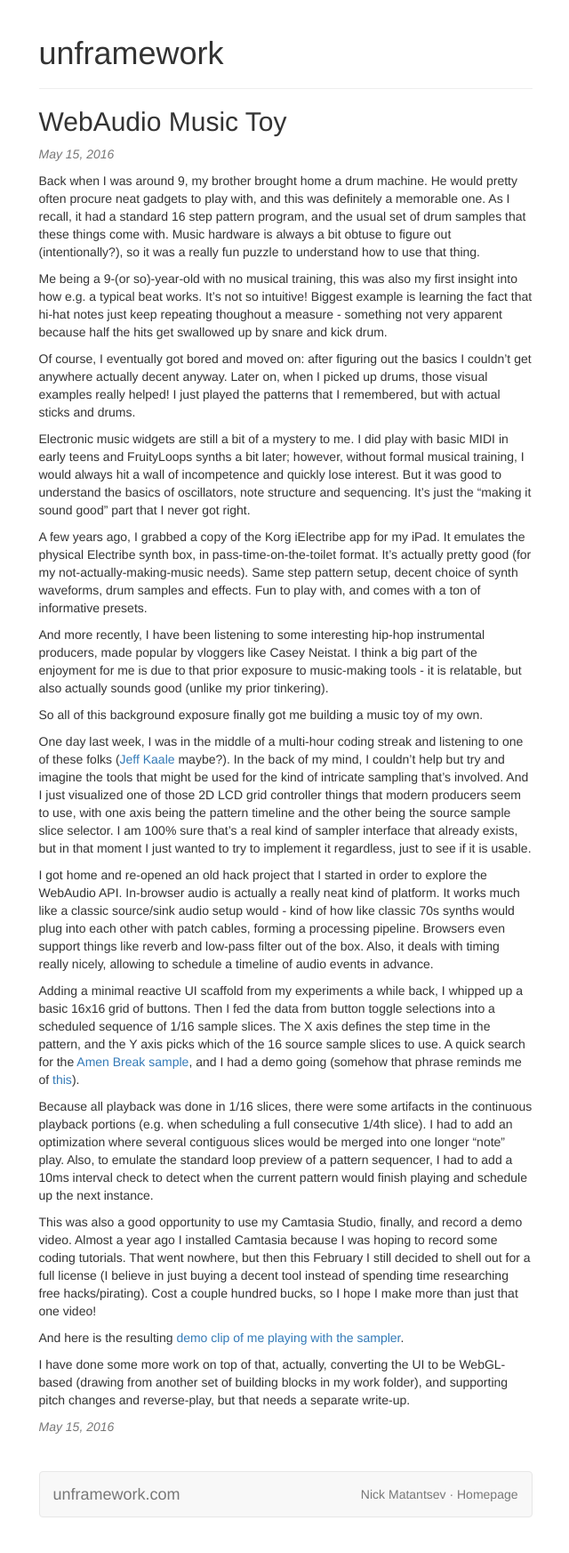
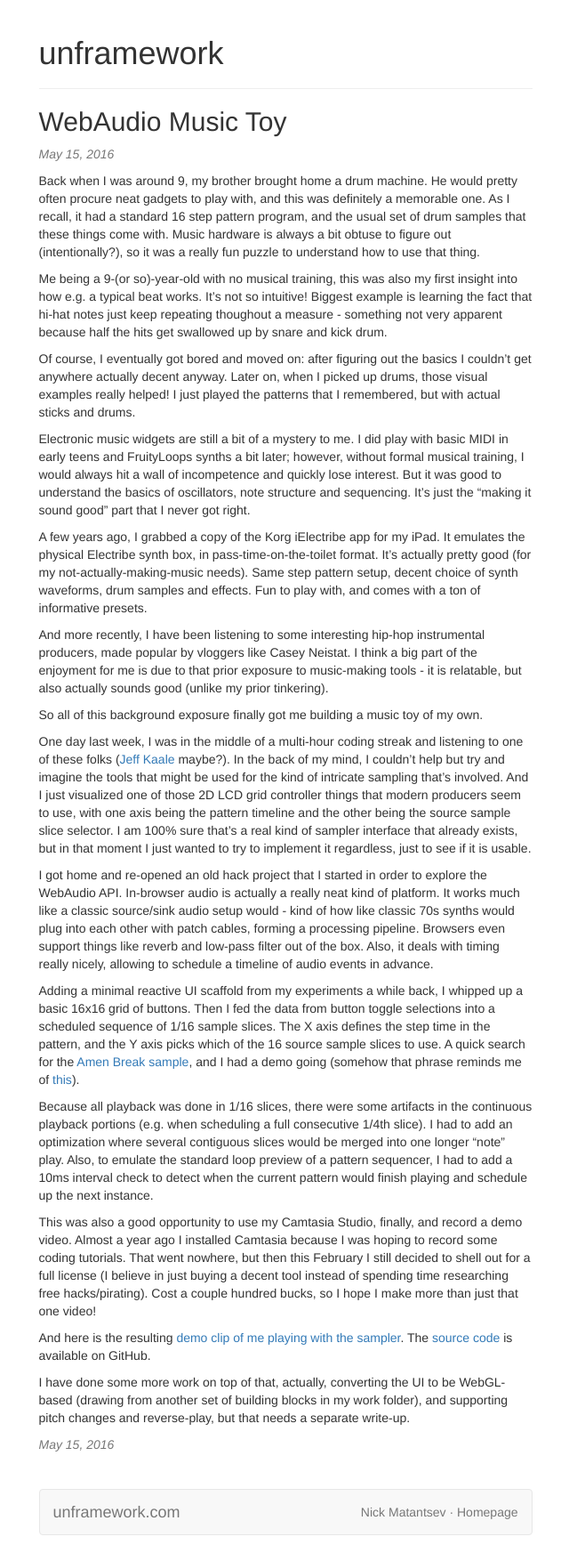
Before and after one commit to unframework/unframework-website, a Jekyll site: the page built from webaudio-music-toy.md, in a window 1280 px wide. Shown: the whole page at 89% size, without its empty margins (319-959 px from the left). Built offline with Jekyll 4.4.1, drawn with Linux system fonts in a browser that asks for light colours.

Commit message:
Add eltrn source code link

```diff
--- a/webaudio-music-toy.md
+++ b/webaudio-music-toy.md
@@ -28,6 +28,6 @@ Because all playback was done in 1/16 slices, there were some artifacts in the c
 
 This was also a good opportunity to use my Camtasia Studio, finally, and record a demo video. Almost a year ago I installed Camtasia because I was hoping to record some coding tutorials. That went nowhere, but then this February I still decided to shell out for a full license (I believe in just buying a decent tool instead of spending time researching free hacks/pirating). Cost a couple hundred bucks, so I hope I make more than just that one video!
 
-And here is the resulting [demo clip of me playing with the sampler](https://www.youtube.com/watch?v=uZM0nfuLfxM).
+And here is the resulting [demo clip of me playing with the sampler](https://www.youtube.com/watch?v=uZM0nfuLfxM). The [source code](https://github.com/unframework/eltrn) is available on GitHub.
 
 I have done some more work on top of that, actually, converting the UI to be WebGL-based (drawing from another set of building blocks in my work folder), and supporting pitch changes and reverse-play, but that needs a separate write-up.
```
